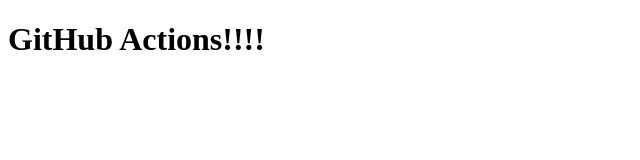
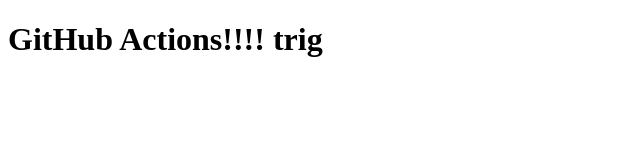
Before and after one commit to snjk333/studyGitHub_Actions, a plain HTML site: page index.html in a window 1280 px wide. Shown: the whole page, without its empty margins (0-640 px from the left). Drawn offline with Linux system fonts and the light colour scheme.

Commit message:
and update index title

```diff
--- a/index.html
+++ b/index.html
@@ -6,6 +6,6 @@
     <title>GitHub Actions</title>
 </head>
 <body>
-    <h1>GitHub Actions!!!!</h1>
+    <h1>GitHub Actions!!!! trig</h1>
 </body>
 </html>
```
